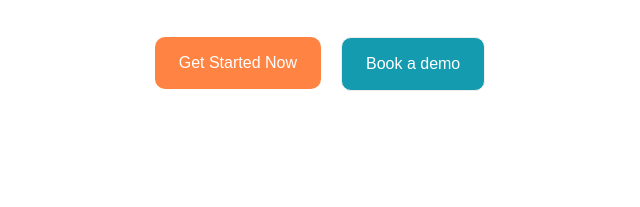
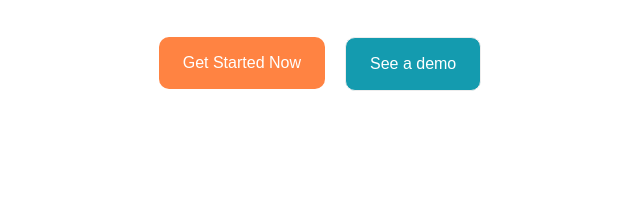
Before and after one commit to LM-Cache-Website-Home/lm-cache-website-home.github.io, a plain HTML site: page index.html in a window 1280 px wide. Shown: the part 556-763 px from the top of the page, 320-960 px from the left. Drawn offline with Linux system fonts and the light colour scheme; a web font is replaced by a local one.

Commit message:
update demo link

```diff
--- a/index.html
+++ b/index.html
@@ -38,7 +38,7 @@
                   aria-current="page"
                   class="nav-link w--current"
                   >Home</a
-                ><a href="/pricing" class="nav-link">Demo</a
+                ><a href="https://github.com/LMCache/demo/tree/master" class="nav-link">Demo</a
                 ><a href="https://docs.lmcache.ai/" class="nav-link">Documentation</a
                 ><a href="https://lmcache.github.io/" class="nav-link _02"
                   >Blog</a
@@ -323,8 +323,8 @@
                 >
               </div>
               <div class="button-content-01 _02">
-                <a href="#" class="request-demo-btn _03 _04 w-button"
-                  >Book a demo</a
+                <a href="https://github.com/LMCache/demo/tree/master" class="request-demo-btn _03 _04 w-button"
+                  >See a demo</a
                 >
               </div>
             </div>
```
